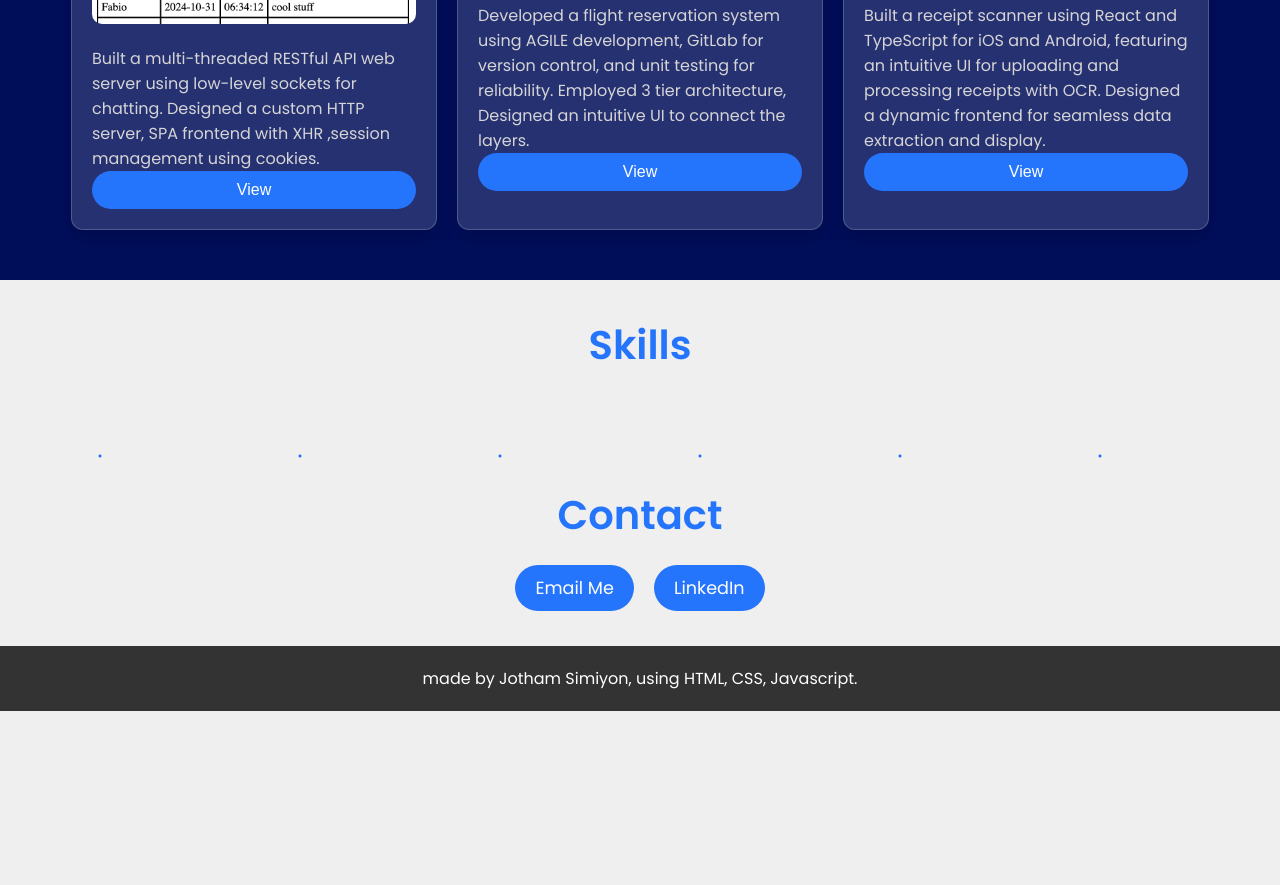
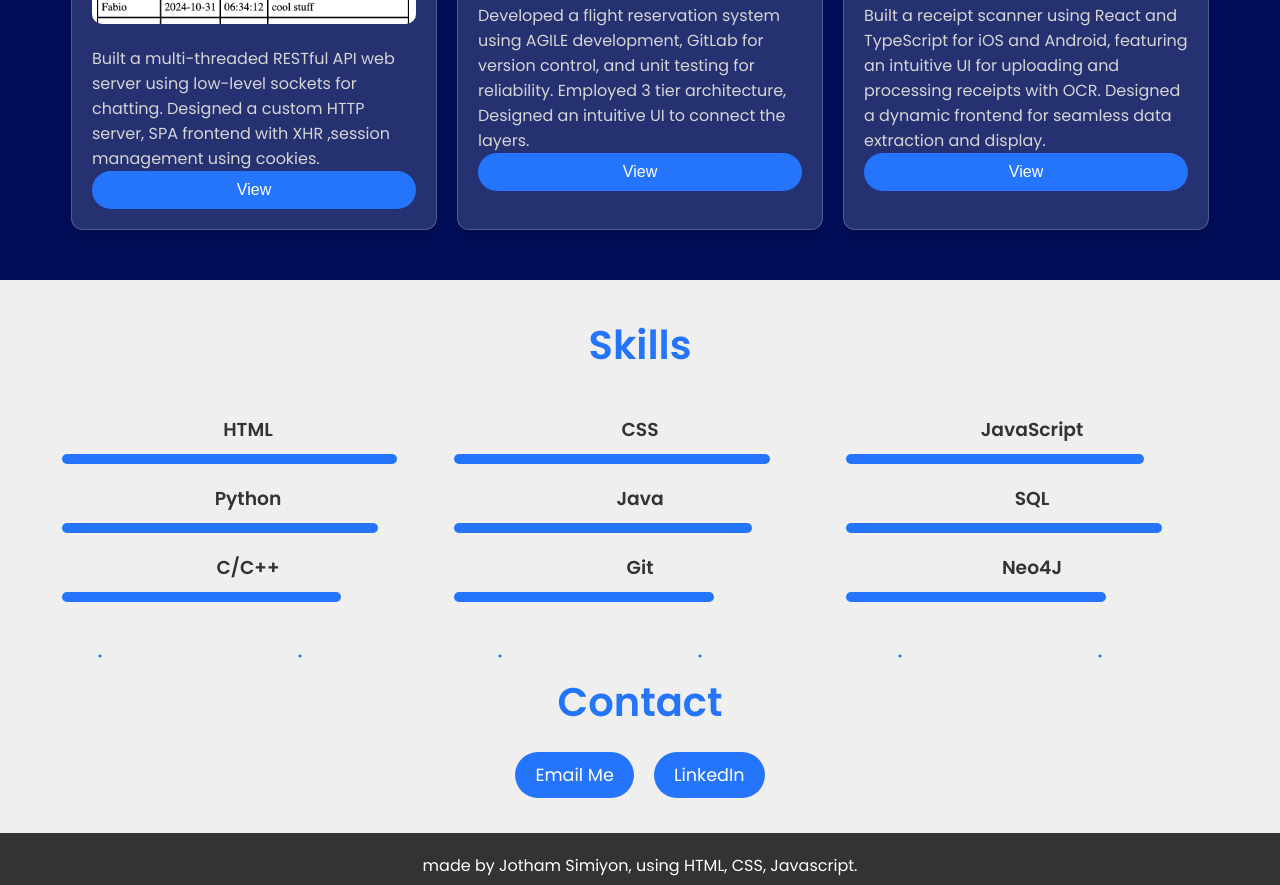
Before and after one commit to jot747/Jotham-Portfolio, a plain HTML site: page index.html in a window 1280 px wide. Shown: the part 1644-2529 px from the top of the page. Before the commit the page ends 2355 px from the top, so only its background shows below. Drawn offline with nearby package versions, Linux system fonts and the light colour scheme.

Commit message:
Update index.html

```diff
--- a/index.html
+++ b/index.html
@@ -332,13 +332,47 @@
   </section>
 </div>
 
-
-  <section id="skills" class="section">
+<section id="skills" class="section">
     <h2 data-aos="fade-up">Skills</h2>
     <div class="skills-container">
-      <!-- Skills (same as before) -->
+        <div class="skill" data-aos="fade-right">
+            <h3>HTML</h3>
+            <div class="progress-bar" style="width: 90%"></div>
+        </div>
+        <div class="skill" data-aos="fade-left">
+            <h3>CSS</h3>
+            <div class="progress-bar" style="width: 85%"></div>
+        </div>
+        <div class="skill" data-aos="fade-right">
+            <h3>JavaScript</h3>
+            <div class="progress-bar" style="width: 80%"></div>
+        </div>
+        <div class="skill" data-aos="fade-left">
+            <h3>Python</h3>
+            <div class="progress-bar" style="width: 85%"></div>
+        </div>
+        <div class="skill" data-aos="fade-right">
+            <h3>Java</h3>
+            <div class="progress-bar" style="width: 80%"></div>
+        </div>
+        <div class="skill" data-aos="fade-left">
+            <h3>SQL</h3>
+            <div class="progress-bar" style="width: 85%"></div>
+        </div>
+        <div class="skill" data-aos="fade-right">
+            <h3>C/C++</h3>
+            <div class="progress-bar" style="width: 75%"></div>
+        </div>
+        <div class="skill" data-aos="fade-left">
+            <h3>Git</h3>
+            <div class="progress-bar" style="width: 70%"></div>
+        </div>
+        <div class="skill" data-aos="fade-right">
+            <h3>Neo4J</h3>
+            <div class="progress-bar" style="width: 70%"></div>
+        </div>
     </div>
-  </section>
+</section>
 
   <section id="contact" class="section">
     <h2 data-aos="fade-up">Contact</h2>
```
